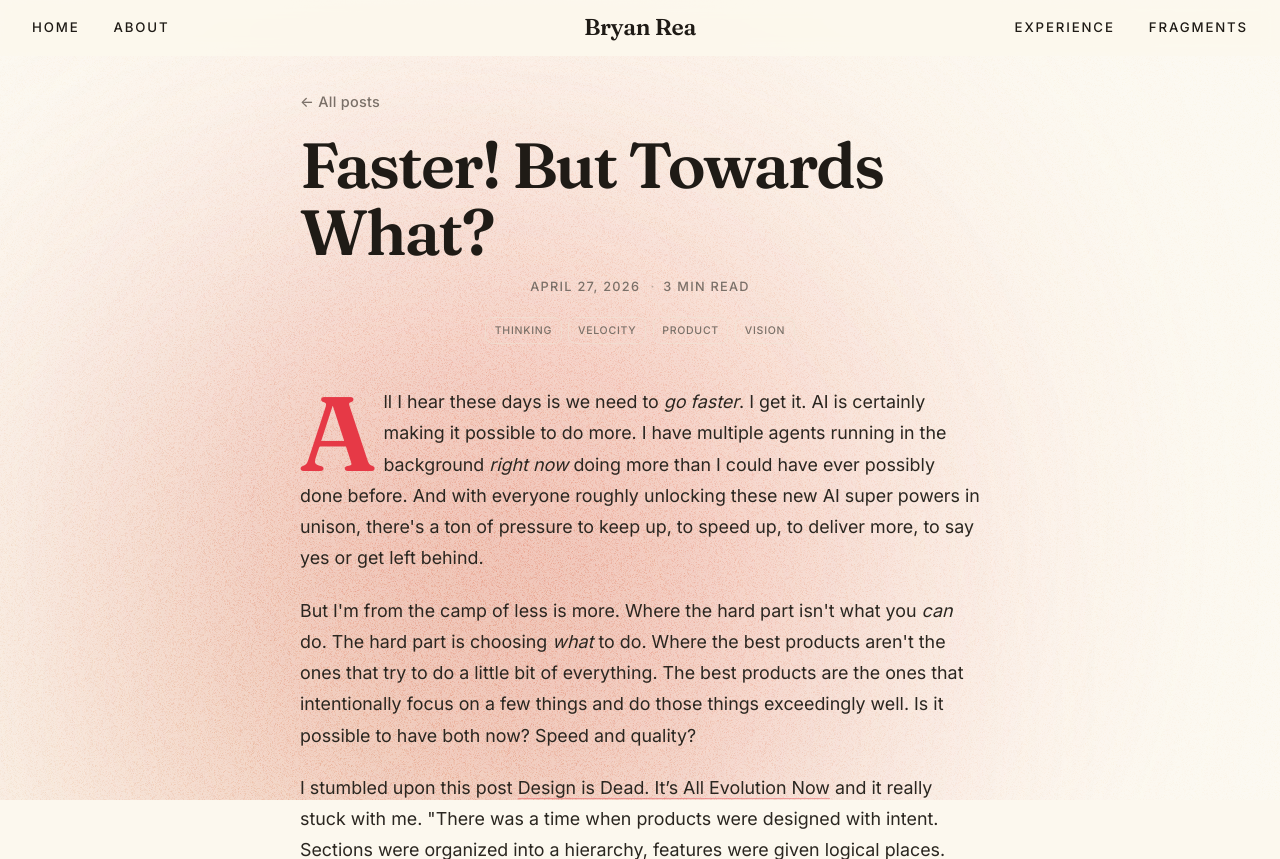
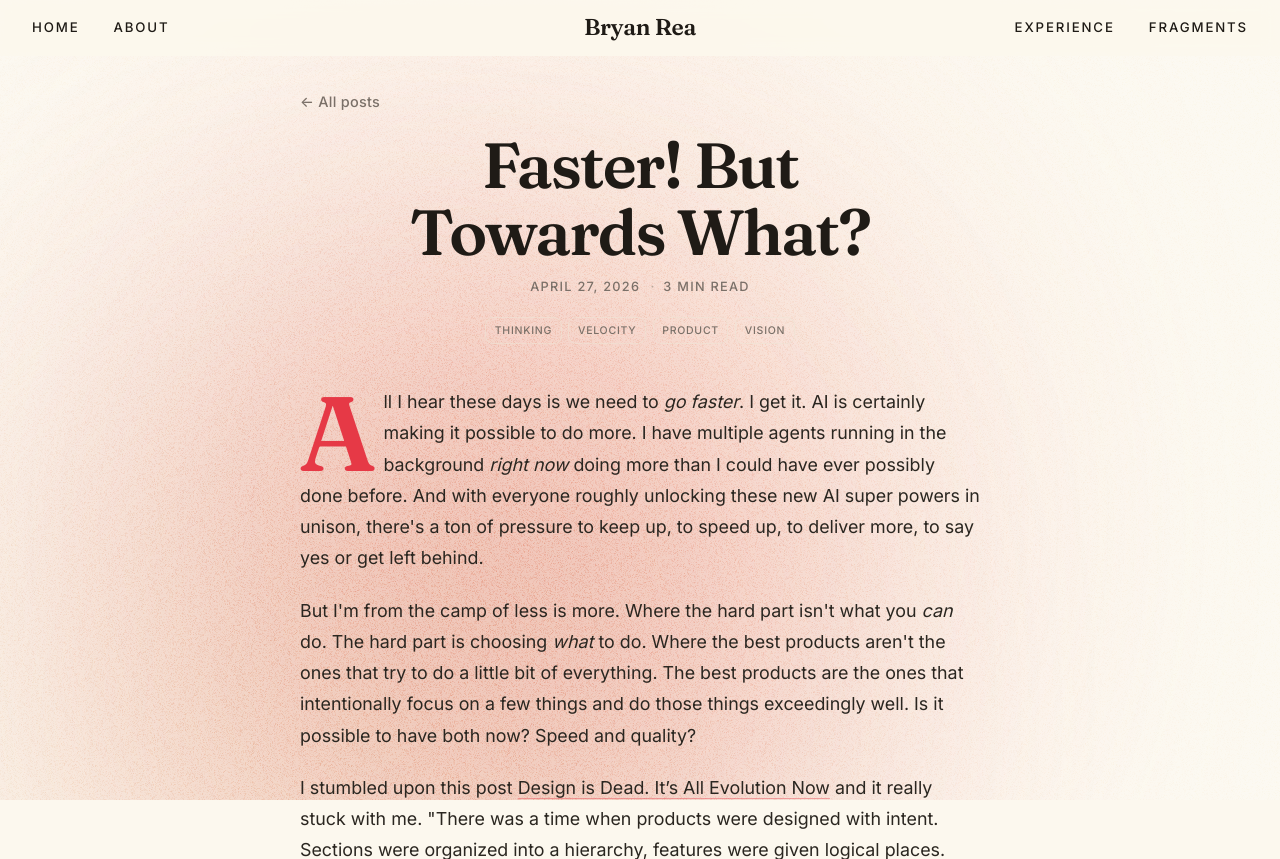
Before and after one commit to bryanrea/bryanrea.com, a Flask app: a page that uses fragments/templates/base.html in a window 1280 px wide. Shown: the top 859 px of the page. Run offline with Flask 3, Linux system fonts and the light colour scheme; some libraries are stand-ins or nearby versions.

Commit message:
Center the post-detail header
On article pages the post title was left-aligned at the default h1 size
while the meta row (date · reading time) and tag list directly beneath
it were already centered. That left/center mismatch read as broken.

Center the whole `.post-header` so the title, meta, and tags line up as
one unit, and add `text-wrap: balance` so multi-line titles wrap into
even, centered lines. Title size is unchanged (the default 3.75rem).

Co-Authored-By: Claude Opus 4.8 <noreply@anthropic.com>

```diff
--- a/fragments/static/css/style.css
+++ b/fragments/static/css/style.css
@@ -259,10 +259,12 @@ main {
 
 .post-header {
     margin-bottom: 2.5rem;
+    text-align: center;
 }
 
 .post-header h1 {
     margin-bottom: 0.6rem;
+    text-wrap: balance;
 }
 
 .post-header .post-meta {
```
